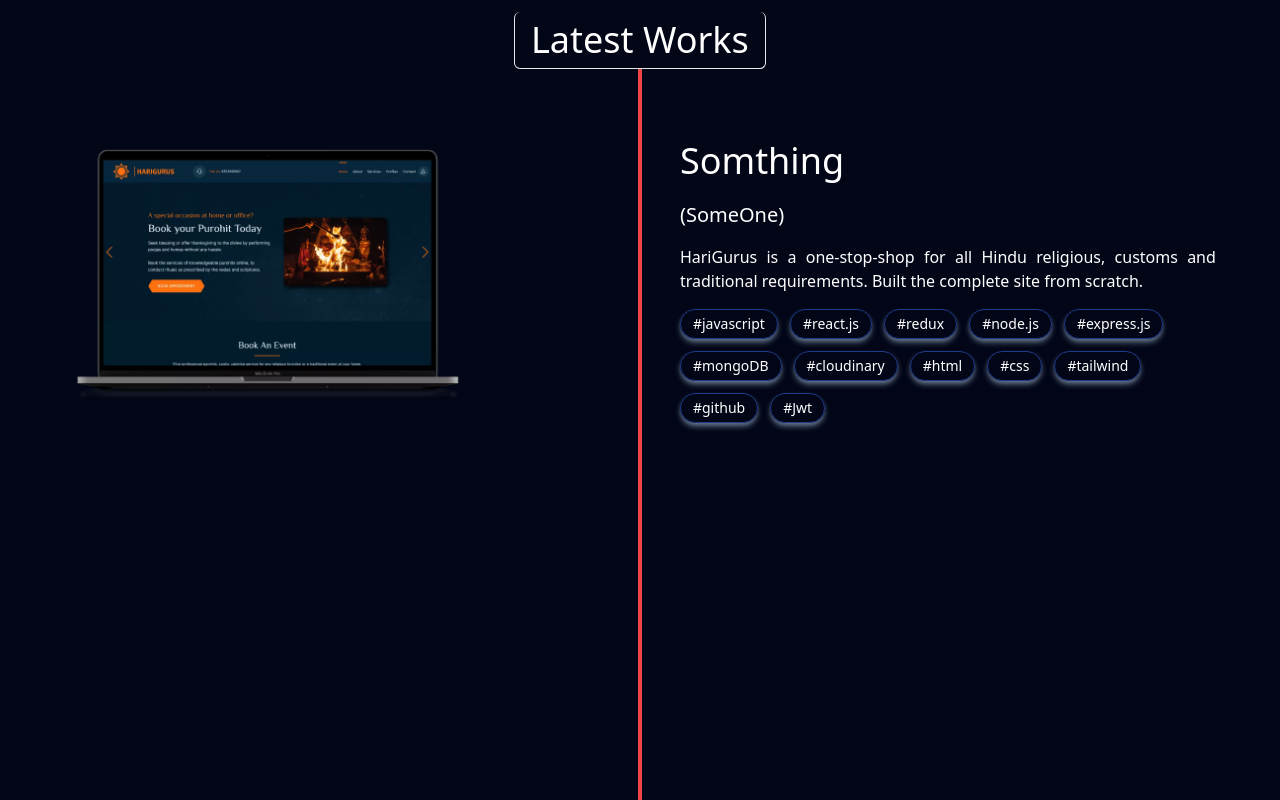
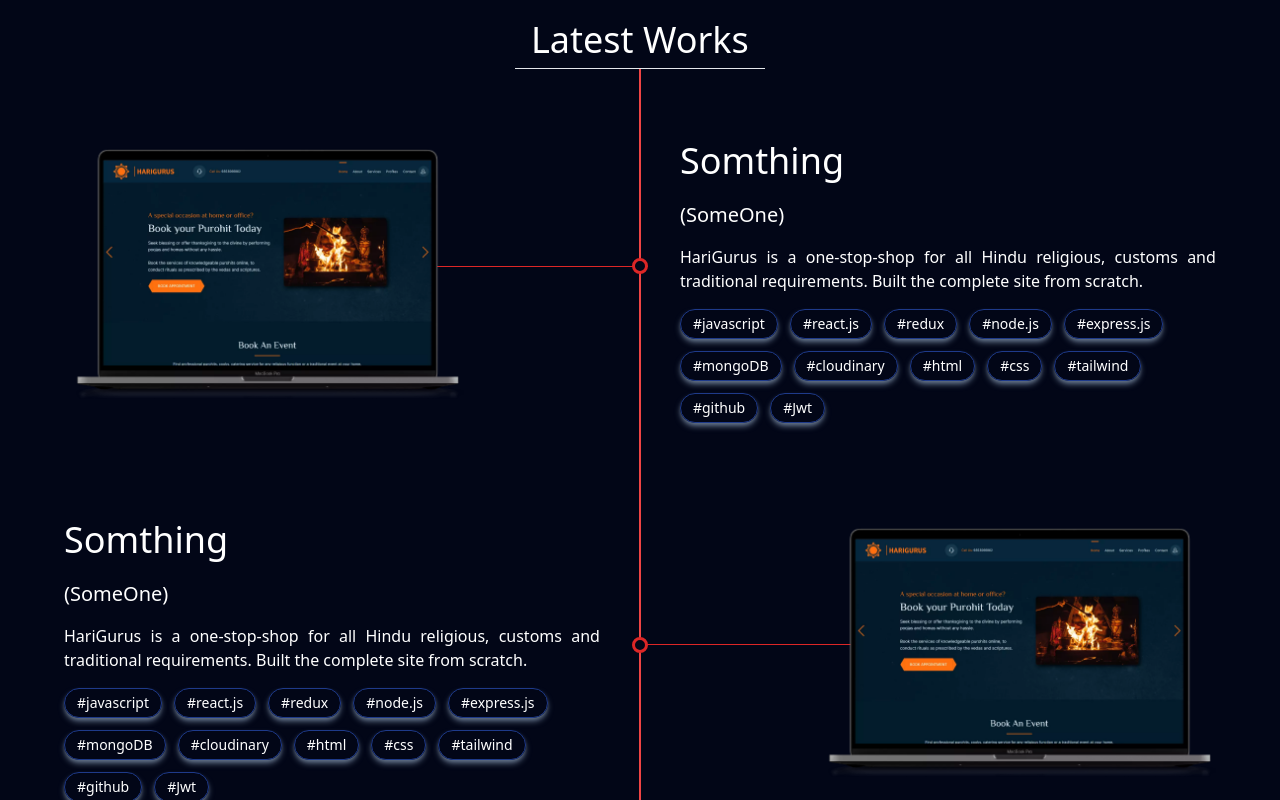
Before and after one commit to Namank65/MyPortfolio, a React (Vite) app: page / in a window 1280 px wide. Shown: the part 820-1620 px from the top of the page. Built offline with nearby package versions, Linux system fonts and the light colour scheme.

Commit message:
made the latest work component more responsive

```diff
--- a/src/components/AboutMePop.jsx
+++ b/src/components/AboutMePop.jsx
@@ -24,7 +24,7 @@ const AboutMePop = ({ state }) => {
   ];
 
   return (
-    <div className="flex w-[90%] h-[90%] bg-slate-900 rounded-2xl text-white  absolute left-[5%] bottom-[5%] z-10 ">
+    <div className="flex w-[90%] h-[90%] bg-slate-900 rounded-2xl text-white  absolute left-[5%] bottom-[5%] z-20 ">
       <div className="flex flex-col w-full md:w-[40%] md:ml-4 ml-0 mt-12 md:mt-2">
         <div className="md:block flex flex-col items-center cursor-default">
           <h1 className="text-sky-600 font-bold text-xl md:mb-0 mb-7 p-2 md:p-8 md:text-2xl">
--- a/src/components/LatestWorksPage.jsx
+++ b/src/components/LatestWorksPage.jsx
@@ -3,7 +3,6 @@ import projectImg from "../assets/Portfolio.webp";
 import Skills from "./Skills";
 
 const LatestWorksPage = () => {
-
   const skills = [
     "#javascript",
     "#react.js",
@@ -21,40 +20,80 @@ const LatestWorksPage = () => {
 
   return (
     <div className="mt-8 text-white bg-slate-950 relative w-[99.99%] h-[1000px]">
-      <h1 className="text-4xl bg-inherit relative m-auto px-4 py-2 md:border z-10 rounded-md max-w-max mb-16 md:border-t-0">
+      <h1 className="text-4xl bg-inherit relative m-auto px-4 py-2 md:border-b z-10 max-w-max mb-16 md:border-t-0">
         Latest Works
       </h1>
 
-      <div className="flex md:flex-row flex-col gap-20 items-center mb-12 m-auto w-[90%] max-w-7xl">
+      <div className="flex md:flex-row flex-col gap-20 items-center mb-20 m-auto w-[90%] max-w-7xl">
         <div className="w-full">
           <div className="flex items-start md:justify-normal justify-center ">
             <a href="#" className="group">
+              <div className="flex justify-center items-center">
+                <div className="h-[1px] absolute left-1/4 right-1/2 bg-red-600"></div>
+                <div className="w-4 h-4 absolute bg-slate-950 z-10 left-1/2 -translate-x-1/2 rounded-full border-[3px] border-red-600 hover:scale-125 duration-200 ease-in-out"></div>
                 <img
                   src={projectImg}
                   alt="ProjectImg"
-              className="max-w-[400px] w-full hover:scale-110 hover:transition-all duration-200 ease-in-out flex justify-center"
+                  className="max-w-[400px] w-full hover:scale-110 hover:transition-all duration-200 ease-in-out flex justify-center relative"
                 />
+              </div>
+
               <p className="relative ease-jump w-40 shadow-xl shadow-green-400 opacity-0 group-hover:opacity-100 group-hover:-top-80 -top-56 hover:transition-all duration-200 px-2 py-1 bg-green-400 text-black rounded-md after:content-[''] after:bg-green-400 after:w-4 after:h-4 after:absolute after:rotate-45 after:left-[50%] after:-bottom-2 after:-translate-x-2 text-center left-1/2 -translate-x-1/2">
                 <span className="relative z-10">Somthing</span>
               </p>
             </a>
           </div>
-
         </div>
 
         <div className="flex flex-col items-start w-full">
           <h3 className="text-4xl mb-1">Somthing</h3>
           <span className="text-xl py-4">(SomeOne)</span>
-          <p className="text-justify">HariGurus is a one-stop-shop for all Hindu religious, customs and traditional requirements. Built the complete site from scratch.</p>
+          <p className="text-justify">
+            HariGurus is a one-stop-shop for all Hindu religious, customs and
+            traditional requirements. Built the complete site from scratch.
+          </p>
           <div className="flex flex-wrap w-11/12 gap-4 mt-4 md:gap-3 mb-0">
             {skills.map((s, i) => (
               <Skills key={i} data={s} />
             ))}
           </div>
-
         </div>
       </div>
-      <div className="w-1 absolute rounded-xl bg-red-500 top-0 bottom-0 left-1/2 -translate-x-1/2"></div>
+      <div className="flex md:flex-row flex-col-reverse gap-20 items-center mb-12 m-auto w-[90%] max-w-7xl">
+        <div className="flex flex-col items-start w-full">
+          <h3 className="text-4xl mb-1">Somthing</h3>
+          <span className="text-xl py-4">(SomeOne)</span>
+          <p className="text-justify">
+            HariGurus is a one-stop-shop for all Hindu religious, customs and
+            traditional requirements. Built the complete site from scratch.
+          </p>
+          <div className="flex flex-wrap w-11/12 gap-4 mt-4 md:gap-3 mb-0">
+            {skills.map((s, i) => (
+              <Skills key={i} data={s} />
+            ))}
+          </div>
+        </div>
+        <div className="w-full">
+          <div className="flex md:justify-normal justify-center">
+            <a href="#" className="group ml-auto">
+              <div className="flex justify-center items-center">
+                <div className="h-[1px] absolute left-1/2 right-1/4 bg-red-600"></div>
+                <div className="w-4 h-4 absolute bg-slate-950 z-10 left-1/2 -translate-x-1/2 rounded-full border-[3px] border-red-600 hover:scale-125 duration-200 ease-in-out"></div>
+                <img
+                  src={projectImg}
+                  alt="ProjectImg"
+                  className="max-w-[400px] w-full hover:scale-110 hover:transition-all duration-200 ease-in-out flex justify-center relative"
+                />
+              </div>
+
+              <p className="relative ease-jump w-40 shadow-xl shadow-green-400 opacity-0 group-hover:opacity-100 group-hover:-top-80 -top-56 hover:transition-all duration-200 px-2 py-1 bg-green-400 text-black rounded-md after:content-[''] after:bg-green-400 after:w-4 after:h-4 after:absolute after:rotate-45 after:left-[50%] after:-bottom-2 after:-translate-x-2 text-center left-1/2 -translate-x-1/2">
+                <span className="relative z-10">Somthing</span>
+              </p>
+            </a>
+          </div>
+        </div>
+      </div>
+      <div className="w-[2px] absolute rounded-xl bg-red-500 top-0 bottom-0 left-1/2 -translate-x-1/2"></div>
     </div>
   );
 };
```
Also changed, not shown: 5 other files (tests, documents, lock files or other folders). Lines whose indentation alone changed are shown as unchanged.
